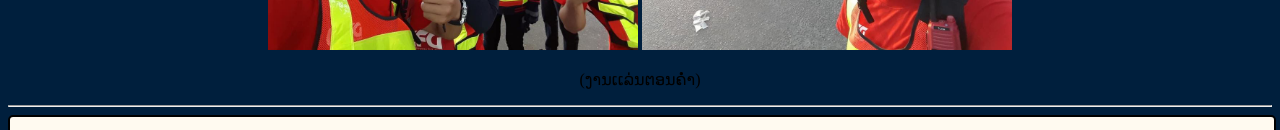
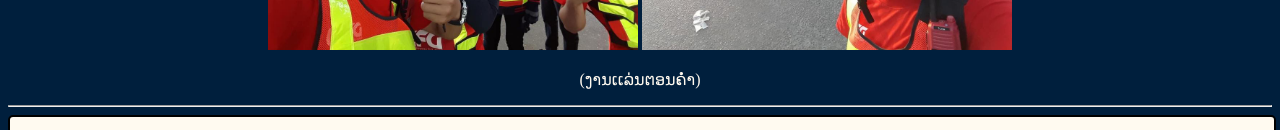
Before and after one commit to Anouluk/My-profile, a plain HTML site: page exam3.html in a window 1280 px wide. Shown: the part 1821-1951 px from the top of the page. Drawn offline with Linux system fonts and the light colour scheme.

Commit message:
pherm khein3 p

```diff
--- a/exam3.css
+++ b/exam3.css
@@ -143,6 +143,10 @@ input[type=text]{
     background-color: wheat;
     border-radius: 5px;
 }
+.khein3 p{
+    font-family: phetsarath OT;
+    color: floralwhite;
+}
 .sop a{
     margin-left: 25px;
     margin-right: 25px;
```
